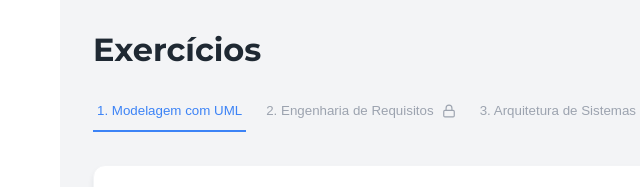
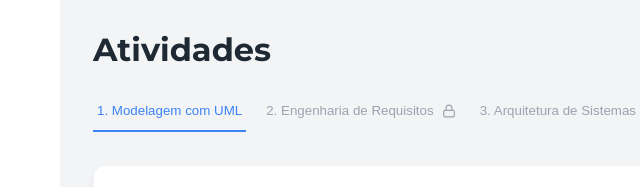
Before and after one commit to do2anjos/ModelaApp, a website: page public/exercicios.html in a window 1280 px wide. Shown: the top 187 px of the page, 179-819 px from the left. Drawn offline with nearby package versions, Linux system fonts and the light colour scheme.

Commit message:
Atualiza titulos

```diff
--- a/public/exercicios.html
+++ b/public/exercicios.html
@@ -3,7 +3,7 @@
 <head>
     <meta charset="UTF-8" />
     <meta name="viewport" content="width=device-width, initial-scale=1.0" />
-    <title>Exercícios | Modela+</title>
+    <title>Atividades | Modela+</title>
 
     <link rel="preconnect" href="https://fonts.googleapis.com">
     <link rel="preconnect" href="https://fonts.gstatic.com" crossorigin>
@@ -61,7 +61,7 @@
         <div class="dashboard-main">
             <header id="exercise-list-header" class="dashboard-header">
                 <div class="header-main-content">
-                    <h1>Exercícios</h1>
+                    <h1>Atividades</h1>
                     <div class="tabs-nav">
                         <button class="tab-link active" data-tab="uml">1. Modelagem com UML</button>
                         <button class="tab-link" data-tab="requisitos">2. Engenharia de Requisitos <svg class="lock-icon" xmlns="http://www.w3.org/2000/svg" width="14" height="14" viewBox="0 0 24 24" fill="none" stroke="currentColor" stroke-width="2" stroke-linecap="round" stroke-linejoin="round"><rect x="3" y="11" width="18" height="11" rx="2" ry="2"></rect><path d="M7 11V7a5 5 0 0 1 10 0v4"></path></svg></button>
```
